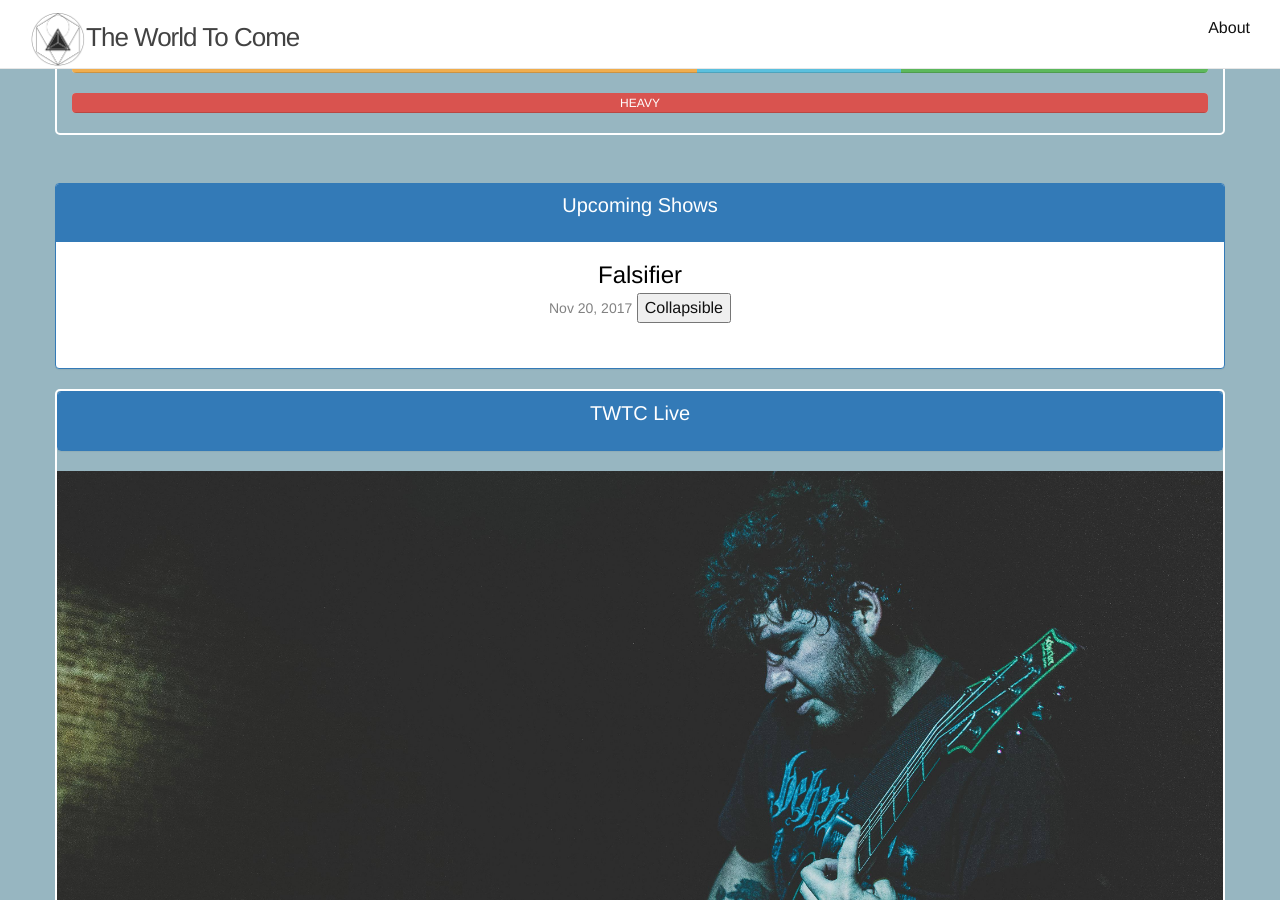
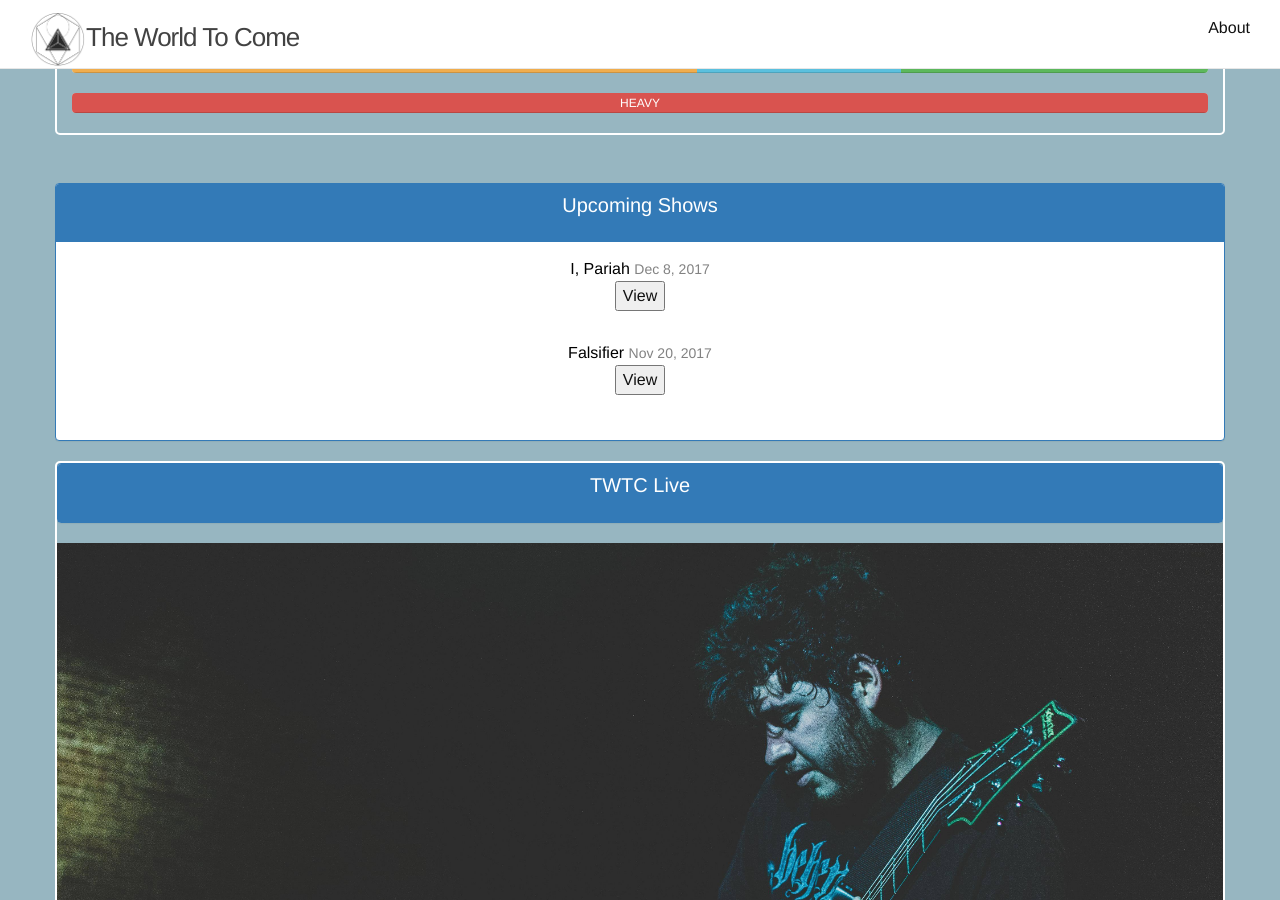
Before and after one commit to lamencha/lamencha.github.io, a Jekyll site: the page built from index.html, in a window 1280 px wide and 900 px high, scrolled down 1708 px. Built offline with Jekyll 4.4.1, drawn with Linux system fonts in a browser that asks for light colours; nearby versions of some CDN libraries.

Commit message:
collapse button test3

```diff
--- a/_posts/2017-11-20-falsifier-show.markdown
+++ b/_posts/2017-11-20-falsifier-show.markdown
@@ -2,7 +2,8 @@
 layout: post
 title:  "Falsifier"
 date:   2017-11-20 13:53:24 +0000
-categories: jekyll update
+categories: Tempe, AZ
+image: false.jpg
 ---
 NOTHING TO SEE HERE.
 THIS IN AN EXAMPLE
--- a/index.html
+++ b/index.html
@@ -15,14 +15,17 @@
   <ul class="post-list">
     {% for post in site.posts %}
       <li>
-          <a class="post-link" href="{{ post.url | prepend: site.baseurl }}">{{ post.title }}</a>
+          <!-- <a class="post-link" href="{{ post.url | prepend: site.baseurl }}">{{ post.title }}</a> -->
+          <a>{{ post.title }}</a>
         </h2>
         <span class="post-meta">{{ post.date | date: "%b %-d, %Y" }}</span>
-        <button data-toggle="collapse" data-target="#demo">Collapsible</button>
+        <br>
+        <button data-toggle="collapse" data-target="#demo">View</button>
 
-<div id="demo" class="collapse">
-<a>{{ post.categories }}</a>
-</div>
+        <div id="demo" class="collapse">
+          <a>{{ post.categories }}</a>
+          <img class="post-link" src="{{ post.image }}"></img>
+        </div>
       </li>
     {% endfor %}
   </ul>
```
Also changed, not shown: _posts/2017-12-8-welcome-to-jekyll.markdown (added, +7 -0 lines), css/fals.jpg (added), css/loudhouse.jpg (added), 2 other files.
